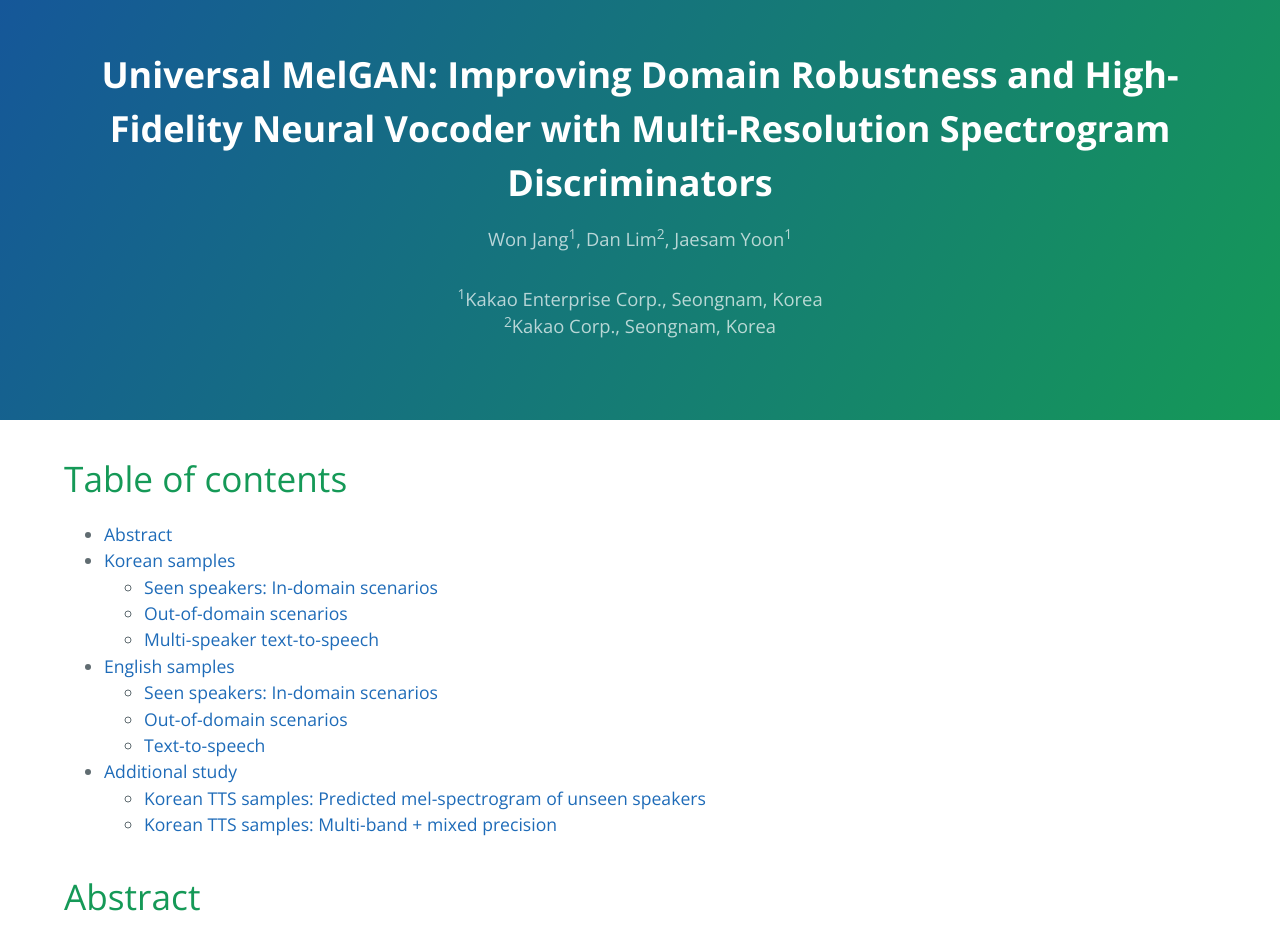
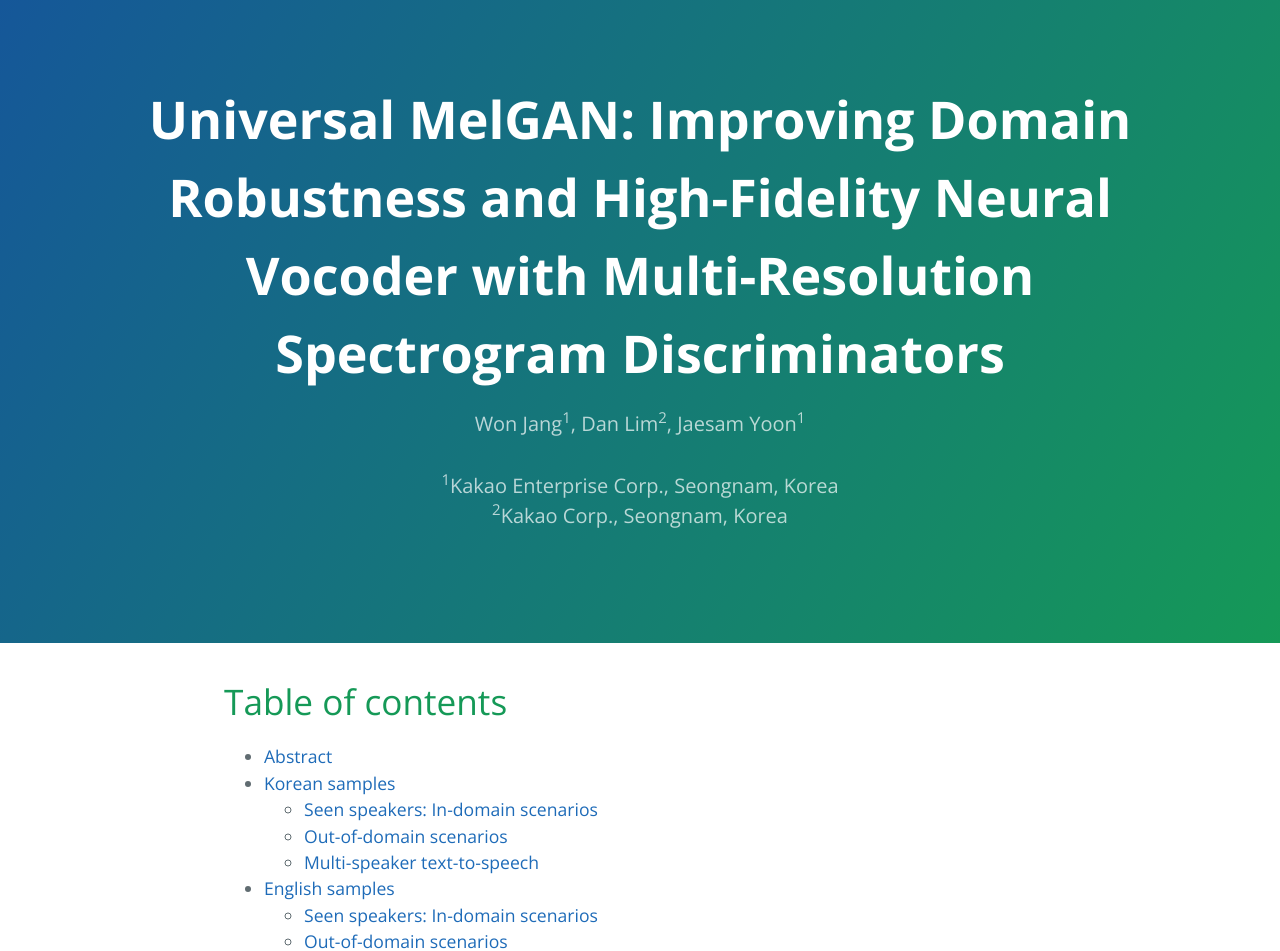
Before and after one commit to kallavinka8045/icassp2021, a Jekyll site: the page built from index.md, in a window 1280 px wide. Shown: the top 951 px of the page. Built offline with Jekyll 4.4.1, drawn with Linux system fonts in a browser that asks for light colours; our own code applies the rules of GitHub Pages for plain Markdown files; some of the changed text lies outside the part shown; grey boxes are pictures that could not be loaded.

Commit message:
Update variables.scss

```diff
--- a/_sass/variables.scss
+++ b/_sass/variables.scss
@@ -1,6 +1,6 @@
 // Breakpoints
-$large-breakpoint: 128em !default;
-$medium-breakpoint: 63em !default;
+$large-breakpoint: 64em !default;
+$medium-breakpoint: 42em !default;
 
 // Headers
 $header-heading-color: #fff !default;
```
